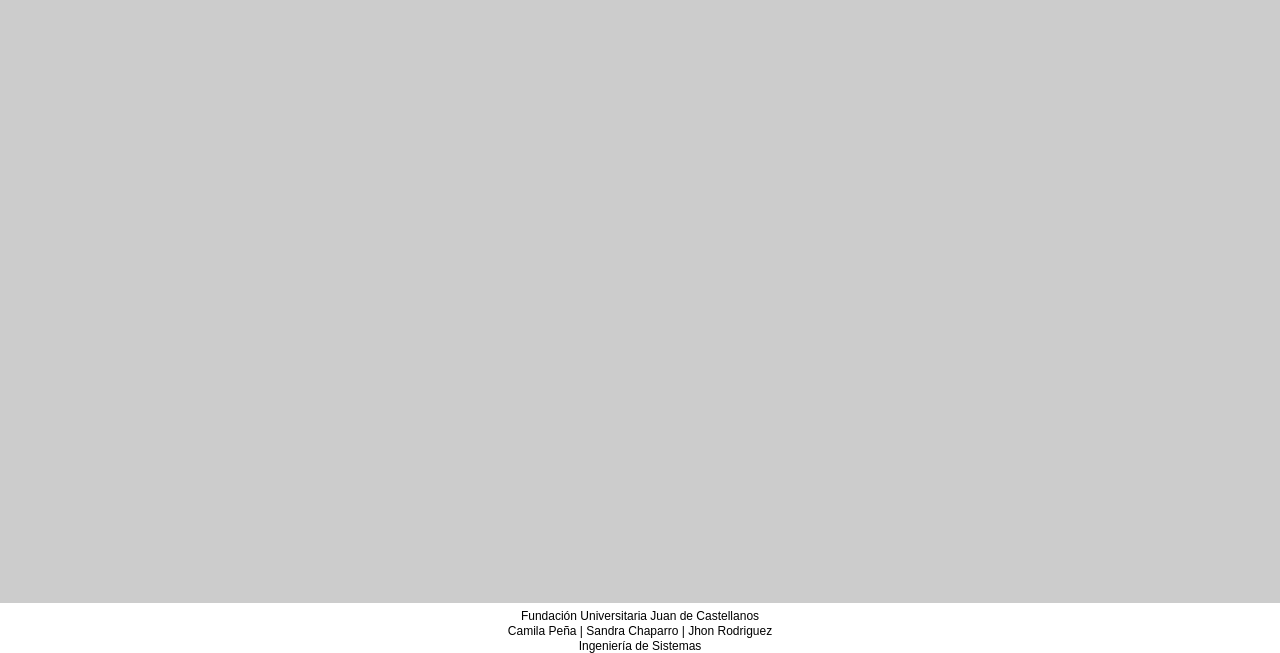
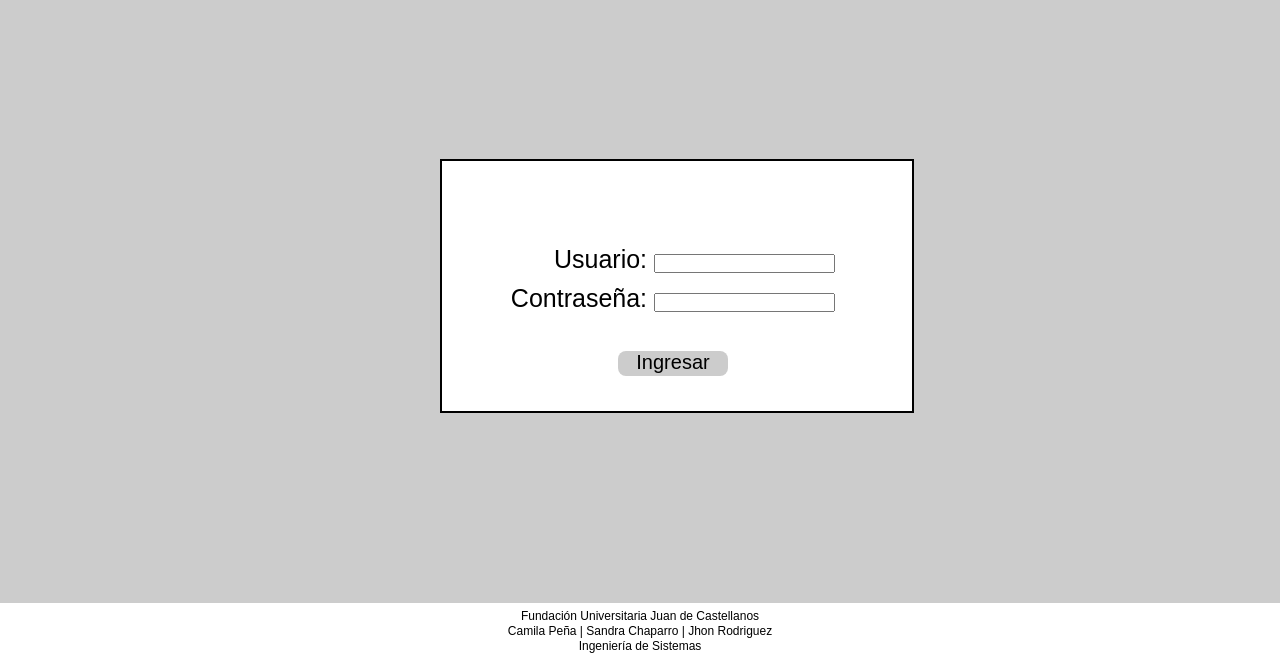
Before and after one commit to controlspaces/JDC, a PHP site: page / in a window 1280 px wide. Shown: the part 126-779 px from the top of the page. Run offline with PHP 8.4, Linux system fonts and the light colour scheme.

Commit message:
Update index.css

```diff
--- a/index.css
+++ b/index.css
@@ -39,6 +39,19 @@ div{
     width: 450px;
 }
 
+#content{
+    position:absolute;
+	top:50%;
+	left:50%;
+	width:470px;
+	height:250px;
+	margin-left:-200px;
+	margin-top:-115px;
+    border-style: solid;
+    border-width: 2px;
+    border-color: #000000;
+}
+
 #footer{
     position: absolute;
     bottom: 0px;
@@ -55,9 +68,41 @@ div{
     margin-bottom: 6px;
 }
 
+#usuario {
+    margin-top: 84px;
+}
+
+#ingreso_btn{
+    font-size: 20px;
+    top: 180px;
+    left: 166px;
+}
+
+.content_login {
+    font-size: 25px;
+    text-align: right;
+    width: 340px;
+    margin-left: 53px;
+}
+
 .footer{
     border-width: 0px;
     text-align: center;
     font-size: 12px;
     margin: 1px;
 }
+
+.botones{
+    width: 110px;
+    height: 25px;
+    position: absolute;
+    background-color: #CCCCCC;
+    text-align: center;
+    cursor: pointer;
+    border-radius: 8px;
+}
+
+.botones:hover{
+    background-color: #000000;
+    color: #FFFFFF;
+}
```
